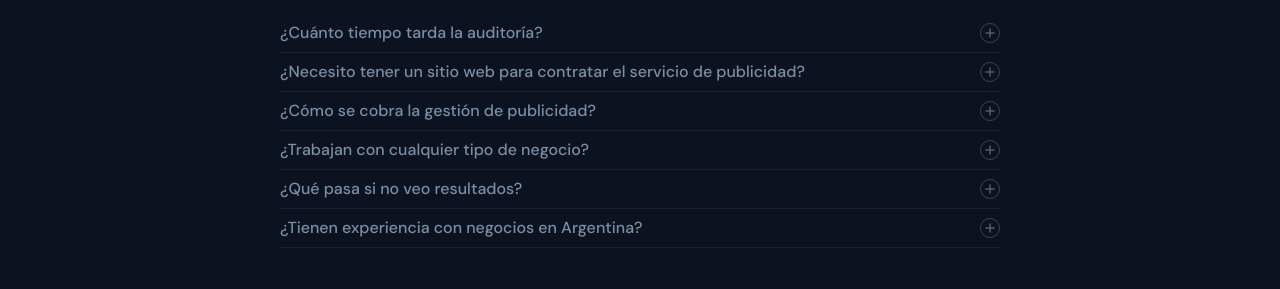
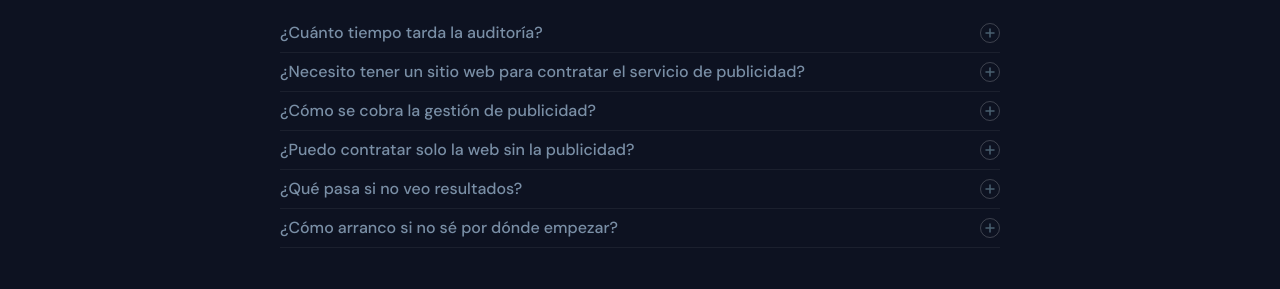
Before and after one commit to santimedinna/level-growth, a Next.js app: page / in a window 1280 px wide. Shown: the part 6760-7049 px from the top of the page. Built offline with nearby package versions, Linux system fonts and the light colour scheme.

Commit message:
correcion preguntas frecuentes

```diff
--- a/components/sections/FAQ.tsx
+++ b/components/sections/FAQ.tsx
@@ -19,12 +19,12 @@ const faqs = [
   {
     question: "¿Cuánto tiempo tarda la auditoría?",
     answer:
-      "48 horas hábiles desde que recibimos los datos de tu negocio. Te entregamos un reporte en PDF con todo lo que encontramos.",
+      "La auditoría web automática tarda menos de 60 segundos, la hacés vos mismo, gratis, en la herramienta. Si querés una auditoría profesional completa con análisis de tu publicidad y funnel, te entregamos el reporte en 48 horas hábiles.",
   },
   {
     question: "¿Necesito tener un sitio web para contratar el servicio de publicidad?",
     answer:
-      "No idealmente — pero si no tenés una landing optimizada, la publicidad va a funcionar muy por debajo de su potencial. Por eso generalmente recomendamos empezar con la landing.",
+      "No necesariamente, pero si no tenés una landing optimizada, la publicidad va a funcionar muy por debajo de su potencial. Por eso generalmente recomendamos empezar con la landing.",
   },
   {
     question: "¿Cómo se cobra la gestión de publicidad?",
@@ -32,9 +32,9 @@ const faqs = [
       "Fee fijo mensual por la gestión, más el presupuesto de publicidad que definimos juntos. El presupuesto de ads lo manejás vos directamente con Google o Meta.",
   },
   {
-    question: "¿Trabajan con cualquier tipo de negocio?",
+    question: "¿Puedo contratar solo la web sin la publicidad?",
     answer:
-      "Trabajamos con negocios que venden productos o servicios y quieren aumentar sus ventas online. Si tenés un e-commerce en Tiendanube o WooCommerce, también podemos ayudarte.",
+      "Sí. Podés contratar el desarrollo de la landing o la auditoría web de forma independiente. Muchos clientes arrancan por ahí y después suman la gestión de publicidad cuando están listos.",
   },
   {
     question: "¿Qué pasa si no veo resultados?",
@@ -42,9 +42,9 @@ const faqs = [
       "Antes de arrancar cualquier proyecto hacemos la auditoría gratuita. Si no encontramos oportunidades reales, no te vamos a proponer trabajar. Una vez que arrancamos, medimos todo y ajustamos en base a datos reales.",
   },
   {
-    question: "¿Tienen experiencia con negocios en Argentina?",
+    question: "¿Cómo arranco si no sé por dónde empezar?",
     answer:
-      "Sí. El equipo fundador tiene experiencia gestionando publicidad y optimizando funnels en el mercado argentino, con casos que van desde servicios locales hasta negocios que escalan a toda Latinoamérica.",
+      "El primer paso es la auditoría web gratuita. Tardás 60 segundos y ya tenés un diagnóstico concreto de dónde está el problema. Si querés ir más a fondo, agendamos una llamada sin costo y analizamos tu situación completa.",
   },
 ];
 
```
